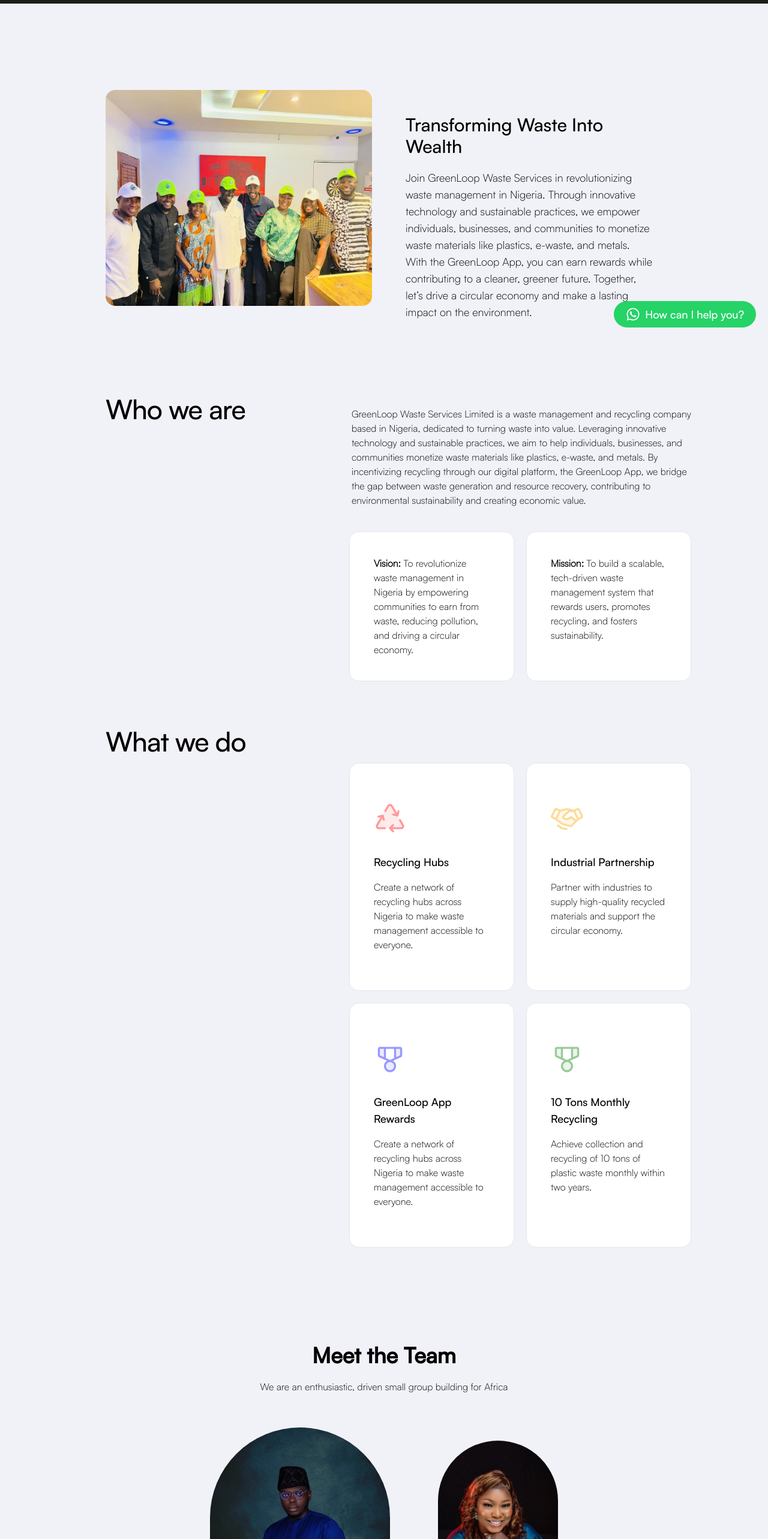
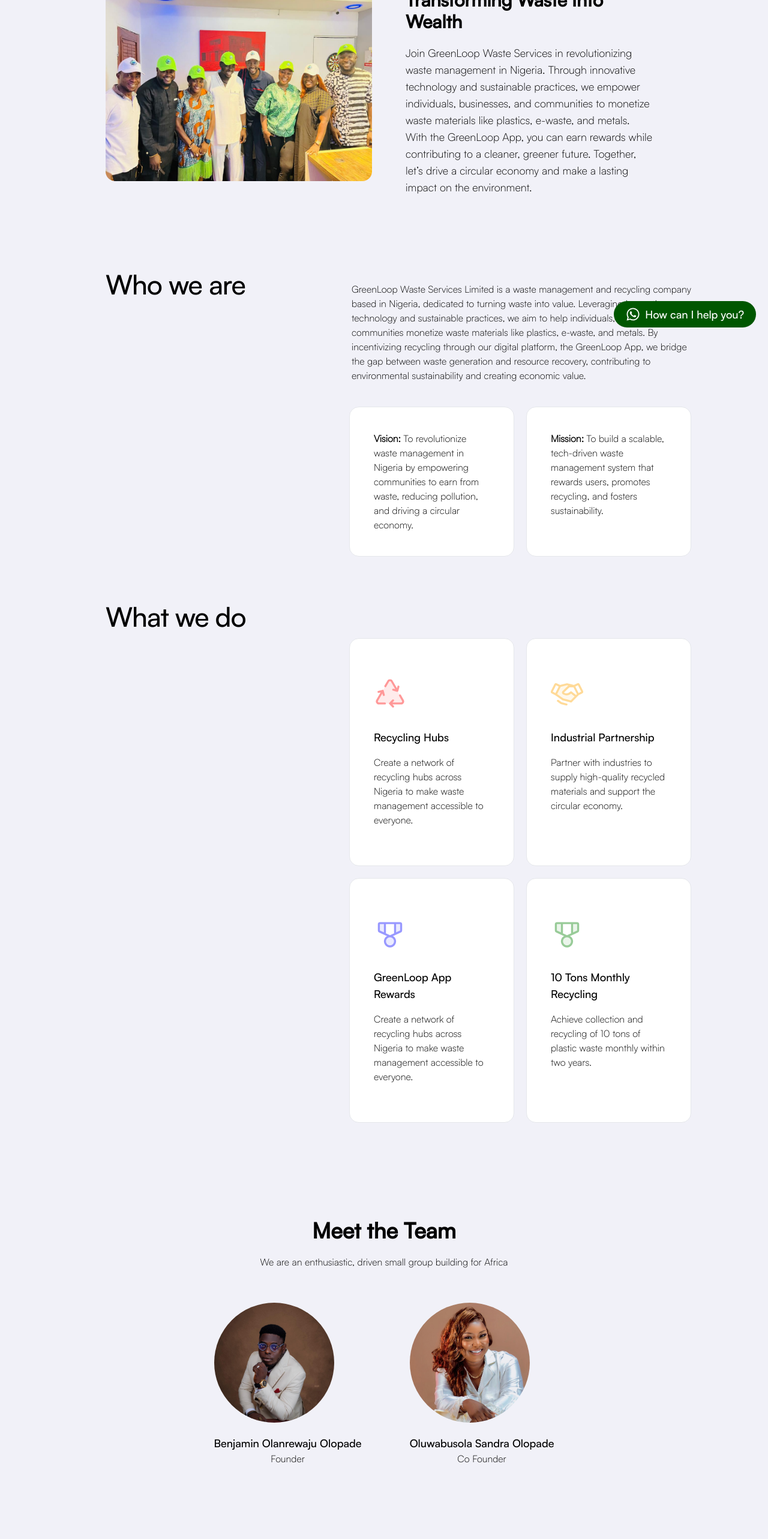
Before and after one commit to AdamJamiu/Green-loop, a Next.js app: page /about in a window 1280 px wide. Shown: the part 234-2800 px from the top of the page at 60% size. Built offline with nearby package versions, Linux system fonts and the light colour scheme.

Commit message:
new UI updates

```diff
--- a/src/app/about/layout.tsx
+++ b/src/app/about/layout.tsx
@@ -16,7 +16,7 @@
 }>) {
   return (
     <main className="bg-[#F1F1F8] scroll-smooth">
-      <PageNavbar dynamicLogo={true} className="text-slate-100" />
+      <PageNavbar dynamicLogo={true} />
       {children}
       <Footer />
     </main>
--- a/src/app/about/page.tsx
+++ b/src/app/about/page.tsx
@@ -1,6 +1,6 @@
 "use client";
 
-import TopPageName from "../components/TopPageName";
+// import TopPageName from "../components/TopPageName";
 import team_image from "../../images/slide-4.jpg";
 import Image from "next/image";
 
@@ -14,10 +14,10 @@
 
 const Page = () => {
   return (
-    <div className="w-full h-full pb-20">
-      <TopPageName title="About Us" />
+    <div className="w-full h-full pb-20 font-satoshi">
+      {/* <TopPageName title="About Us" /> */}
 
-      <section className="pt-20 xl:px-28 font-satoshi">
+      <section className="pt-28 xl:px-28">
         <div className="lg:p-16 sm:p-4 grid grid-cols-1 md:grid-cols-2 gap-5 sm:gap-10">
           <Image
             src={team_image}
@@ -28,7 +28,7 @@
           />
 
           <div className="w-full font-medium text-3xl sm:text-3xl text-center sm:text-left px-4 pt-10">
-            <h1>Transforming Waste Into Wealth</h1>
+            <h1 className="font-semibold">Transforming Waste Into Wealth</h1>
 
             <p className="text-sm lg:text-base xl:text-lg mt-5 font-satoshi_Variable">
               Join GreenLoop Waste Services in revolutionizing waste management
--- a/src/app/components/BecomeGreenHero.tsx
+++ b/src/app/components/BecomeGreenHero.tsx
@@ -1,13 +1,13 @@
 "use client";
 
-import TextLoopAnimation from "./TextLoopAnimation";
+// import TextLoopAnimation from "./TextLoopAnimation";
 import mockup from "../../images/mobile-mockup.png";
 import Image from "next/image";
 import Link from "next/link";
 import { BiChevronRight } from "react-icons/bi";
 import { motion } from "framer-motion";
 import TypewriterTextLoop from "./TypewriterTextLoop";
-import BlobSvg from "./global/BlobSvg";
+// import BlobSvg from "./global/BlobSvg";
 
 const BecomeGreenHero = () => {
   const TEXTS: string[] = [
--- /dev/null
+++ b/src/app/components/LocationMap.tsx
@@ -0,0 +1,11 @@
+"use client";
+
+const LocationMap = () => {
+  return (
+    <section className="w-full">
+      <div></div>
+    </section>
+  );
+};
+
+export default LocationMap;
--- a/src/app/components/StickyFaq.tsx
+++ b/src/app/components/StickyFaq.tsx
@@ -1,10 +1,25 @@
 "use client";
 
 import Accordion from "./ui/Accordion";
+import { motion, useInView } from "framer-motion";
+import { useRef } from "react";
 
 const StickyFaq = () => {
+  const ref = useRef(null); // Create a reference to the component
+  const isInView = useInView(ref, { once: true, margin: "-100px 0px" }); // Observe the component
+
   return (
-    <div className="w-full md:space-y-4 space-y-2">
+    <motion.div
+      ref={ref}
+      initial={{ y: 30, opacity: 0 }}
+      animate={isInView ? { y: 0, opacity: 1 } : {}}
+      transition={{
+        duration: 0.8,
+        ease: "easeOut",
+        delay: 0.8,
+      }}
+      className="w-full md:space-y-4 space-y-2"
+    >
       <Accordion
         label="What is GreenLoop Waste Services?"
         content="GreenLoop Waste Services is a waste management and recycling company in Nigeria. We use innovative technology and sustainable practices to help individuals, businesses, and communities monetize waste materials like plastics, e-waste, and metals through our GreenLoop App."
@@ -67,7 +82,7 @@
           </>
         }
       />
-    </div>
+    </motion.div>
   );
 };
 
--- a/src/app/components/Team.tsx
+++ b/src/app/components/Team.tsx
@@ -16,38 +16,38 @@
 
       <div className="flex justify-start items-center flex-wrap gap-5 md:gap-16 lg:gap-20 gap-y-10 mt-14 mx-auto px-10 sm:px-0">
         <div className="">
-          <figure className="bg-white rounded-full">
+          {/* <figure className="rounded-full"> */}
           <Image
             src={team_01}
             alt="Benjamin"
             height={300}
             width={300}
-              className="rounded-full object-contain"
+            className="rounded-full object-cover h-[200px] w-[200px]"
           />
-          </figure>
-          <p className="font-medium text-base sm:text-lg w-full text-center mt-4">
+          {/* </figure> */}
+          <p className="font-medium text-base sm:text-lg w-full text-center mt-5">
             Benjamin Olanrewaju Olopade
           </p>
-          <p className="text-sm w-full text-center font-satoshi_Variable">
+          <p className="text-sm lg:text-base w-full text-center font-satoshi_Variable">
             Founder
           </p>
         </div>
 
-        <div className="w-[200px]">
-          <figure className="bg-white rounded-full">
+        <div className="">
+          {/* <figure className="bg-white rounded-full"> */}
           <Image
             src={team_02}
             alt="Avatar"
             loading="lazy"
             height={300}
             width={300}
-              className="rounded-full"
+            className="rounded-full w-[200px] h-[200px] object-cover"
           />
-          </figure>
-          <p className="font-medium text-base sm:text-lg w-full text-center mt-4">
-            Oluwabusola sandra Olopade
+          {/* </figure> */}
+          <p className="font-medium text-base sm:text-lg w-full text-center mt-5">
+            Oluwabusola Sandra Olopade
           </p>
-          <p className="text-sm w-full text-center font-satoshi_Variable">
+          <p className="text-sm lg:text-base w-full text-center font-satoshi_Variable">
             Co Founder
           </p>
         </div>
--- a/src/app/components/TopPageName.tsx
+++ b/src/app/components/TopPageName.tsx
@@ -28,12 +28,12 @@
     <div
       className={`${
         scrollPosition > 40 ? "h-[10vh]" : "md:h-[30vh] h-[25vh]"
-      } z-10 bg-[#1A1F1A] flex flex-col justify-end items-center font-satoshi pb-10 gap-4`}
+      } z-10 bg-[#1A1F1A bg-transparent flex flex-col justify-end items-center font-satoshi pb-10 gap-4`}
     >
-      <h1 className="w-full text-center text-white text-xl md:text-4xl lg:text-5xl">
+      <h1 className="w-full text-center text-slate-900 text-xl md:text-4xl lg:text-5xl">
         {title}
       </h1>
-      <p className="w-full text-center text-gray-400 text-sm md:text-base">
+      <p className="w-full text-center text-slate-600 text-sm md:text-base">
         {subTitle}
       </p>
     </div>
--- a/src/app/components/global/PageNavbar.tsx
+++ b/src/app/components/global/PageNavbar.tsx
@@ -2,7 +2,7 @@
 
 import Image from "next/image";
 import logo from "../../../images/greenloop.png";
-import logo_white from "../../../images/logo white.png";
+// import logo_white from "../../../images/logo white.png";
 import NavDropdown from "../navbar/NavDropdown";
 import { company, help, products } from "@/data/nav";
 import { useEffect, useState } from "react";
@@ -43,11 +43,11 @@
     >
       <Link href="/">
         <Image
-          src={scrollPosition <= 40 && dynamicLogo ? logo_white : logo}
+          src={logo}
           alt="Greenloop logo"
           width={110}
           height={120}
-          className="w-[100px] h-[60px] md:w-[120px] md:h-[90px]"
+          className="w-[100px] h-[60px] md:w-[130px] md:h-[110px]"
         />
       </Link>
 
--- a/src/app/components/global/WhatsappStickyButton.tsx
+++ b/src/app/components/global/WhatsappStickyButton.tsx
@@ -6,7 +6,7 @@
     <Link
       href="https://wa.me/+2349160004254"
       target="_blank"
-      className="fixed bottom-5 right-5 rounded-full px-5 py-2 bg-[#25D366] text-white font-satoshi flex justify-center items-center gap-2 z-[100]"
+      className="fixed bottom-5 right-5 rounded-full px-5 py-2 bg-primary_success text-white font-satoshi flex justify-center items-center gap-2 z-[100]"
     >
       <FaWhatsapp size={24} />
       <p className="text-sm sm:text-base md:text-lg">How can I help you?</p>
--- a/src/app/contact/layout.tsx
+++ b/src/app/contact/layout.tsx
@@ -17,7 +17,7 @@
 }>) {
   return (
     <main className="bg-[#F1F1F8] overflow-hidden">
-      <PageNavbar className="text-slate-100" dynamicLogo />
+      <PageNavbar />
       {children}
       <Footer />
     </main>
--- a/src/app/contact/page.tsx
+++ b/src/app/contact/page.tsx
@@ -12,13 +12,20 @@
 import { BsSend } from "react-icons/bs";
 import { RiLinkedinBoxLine } from "react-icons/ri";
 import AppInput, { AppTextArea } from "../components/ui/Input";
-import { useState } from "react";
+import { useRef, useState } from "react";
 import StickyFaq from "../components/StickyFaq";
+import { motion, useInView } from "framer-motion";
 
 const Page = () => {
   const [fullName, setFullName] = useState("");
+  const messageInputRef = useRef(null); // Create a reference to the component
+  const ismessageInputInView = useInView(messageInputRef, {
+    once: true,
+    margin: "-100px 0px",
+  }); // Observe the component
+
   return (
-    <div className="w-full h-full pb-20 font-satoshi">
+    <div className="w-full h-full py-20 font-satoshi">
       <TopPageName
         title="We'd love to hear from you"
         subTitle="Have any questions or feedback? We'd love to hear from you"
@@ -27,7 +34,15 @@
       <div className="flex justify-center items-center w-full">
         <section className="md:pt-20 xl:px-28 font-satoshi max-w-[80rem] p-4">
           <div className="w-full grid grid-cols-1 md:grid-cols-2 gap-5">
-            <div className="w-full flex justify-center items-center flex-col gap-5">
+            <motion.div
+              initial={{ y: 30, opacity: 0 }} // Initial state: Slightly below and invisible
+              animate={{ y: 0, opacity: 1 }} // Final state: At its original position and visible
+              transition={{
+                duration: 0.8,
+                ease: "easeOut",
+              }}
+              className="w-full flex justify-center items-center flex-col gap-5"
+            >
               <h1 className="lg:font-semibold text-2xl sm:text-2xl md:text-4xl lg:text-5xl">
                 Reach out to us anywhere
               </h1>
@@ -35,9 +50,19 @@
                 Read through the FAQs and help articles, call, Whatsapp or use
                 the form here, we are always ready to serve you.
               </p>
-            </div>
+            </motion.div>
 
-            <Image src={team_image} alt="team image" />
+            <motion.div
+              initial={{ y: 30, opacity: 0 }} // Initial state: Slightly below and invisible
+              animate={{ y: 0, opacity: 1 }} // Final state: At its original position and visible
+              transition={{
+                duration: 0.8,
+                ease: "easeOut",
+                delay: 0.8,
+              }}
+            >
+              <Image src={team_image} alt="team image" className="rounded-xl" />
+            </motion.div>
           </div>
 
           {/*  */}
@@ -115,7 +140,16 @@
               </div>
             </div>
 
-            <div className="w-full rounded-3xl p-4 sm:p-10 shadow-md bg-white">
+            <motion.div
+              ref={messageInputRef}
+              initial={{ y: 30, opacity: 0 }}
+              animate={ismessageInputInView ? { y: 0, opacity: 1 } : {}}
+              transition={{
+                duration: 0.8,
+                ease: "easeOut",
+              }}
+              className="w-full rounded-3xl p-4 sm:p-10 shadow-md bg-white"
+            >
               <h3 className="text-lg">Let's start a conversation</h3>
 
               <form className="flex flex-col gap-6">
@@ -148,7 +182,7 @@
                   <BsSend />
                 </button>
               </form>
-            </div>
+            </motion.div>
           </div>
 
           {/* FAQ */}
--- a/src/app/page.tsx
+++ b/src/app/page.tsx
@@ -32,7 +32,7 @@
             </p>
             <p className="font-satoshi_Variable">20 MINS ago</p>
           </div> */}
-          <div className="absolute inset-0 min-h-screen animate-wide bg-hero bg opacity-"></div>
+          <div className="absolute inset-0 min-h-screen animate-wide bg-hero bg-[#effbe8] opacity-"></div>
 
           <section className="h-full max-w-6xl w-full px-4 sm:px-0 sm:py-16 flex flex-col items-center isolate z-[90]">
             {/* <Image
```
Also changed, not shown: src/images/team/team-01.jpg, src/images/team/team-02.jpg. Lines whose indentation alone changed are shown as unchanged.
